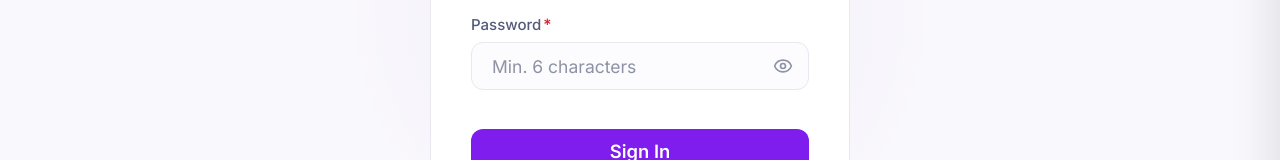
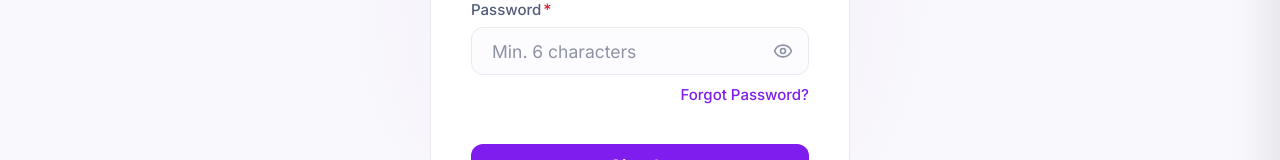
Before and after one commit to Racchu100/graphitex-digitals, a Next.js app: page /login in a window 1280 px wide. Shown: the part 469-629 px from the top of the page. Built offline with nearby package versions, Linux system fonts and the light colour scheme; no server answers.

Commit message:
Fix layout overlap bug for Forgot Password button on login page

```diff
--- a/src/app/(auth)/login/page.module.css
+++ b/src/app/(auth)/login/page.module.css
@@ -132,7 +132,7 @@
 .forgotBtnWrapper {
   display: flex;
   justify-content: flex-end;
-  margin-top: calc(var(--space-4) * -1);
+  margin-top: var(--space-2);
   margin-bottom: var(--space-2);
 }
 
```
